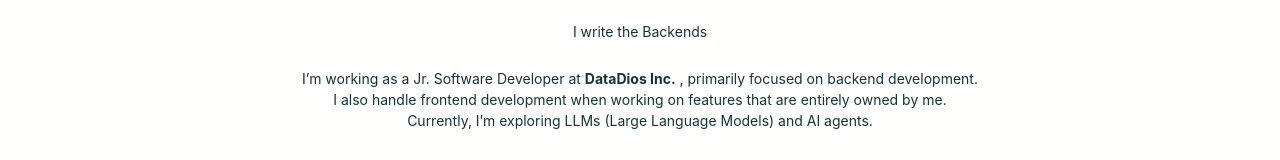
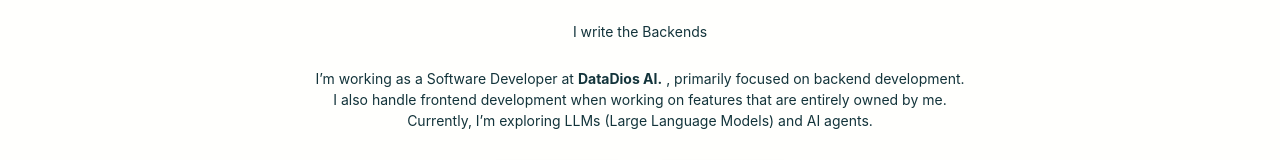
Before and after one commit to yogesh7122002/yogesh, a plain HTML site: page index.html in a window 1280 px wide. Shown: the part 560-720 px from the top of the page. Drawn offline with Linux system fonts and the light colour scheme; a web font is replaced by a local one.

Commit message:
Update job title and company name in the about section

```diff
--- a/index.html
+++ b/index.html
@@ -61,7 +61,7 @@
             <span id="heroSlider" class="font-medium"></span>
           </div>
           <p class="max-w-prose" style="text-align: center;">
-            I’m working as a Jr. Software Developer at <strong>DataDios Inc.</strong> , primarily focused on backend development. <br> I also handle frontend development when working on features that are entirely owned by me.<br>Currently, I’m exploring LLMs (Large Language Models) and AI agents.
+            I’m working as a Software Developer at <strong>DataDios AI.</strong> , primarily focused on backend development. <br> I also handle frontend development when working on features that are entirely owned by me.<br>Currently, I’m exploring LLMs (Large Language Models) and AI agents.
           </p>
           <div class="flex gap-16">
             <a href="#projects" class="btn btn--primary nav-link" data-route="projects">See Projects</a>
```
